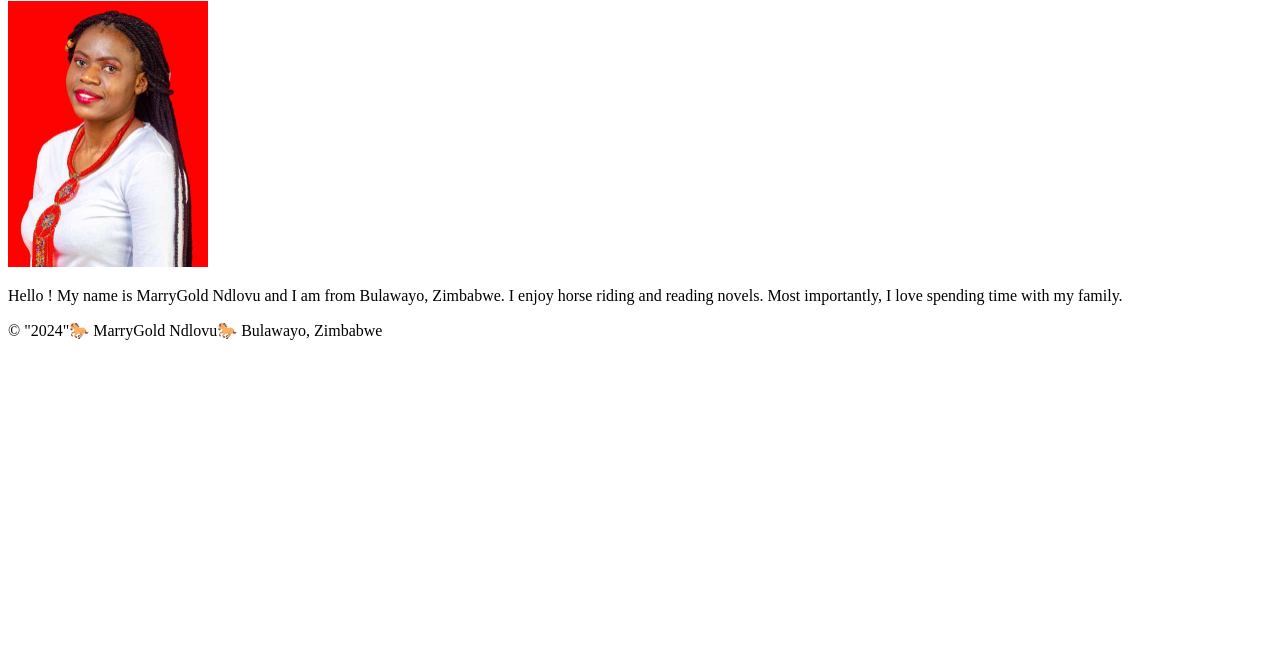
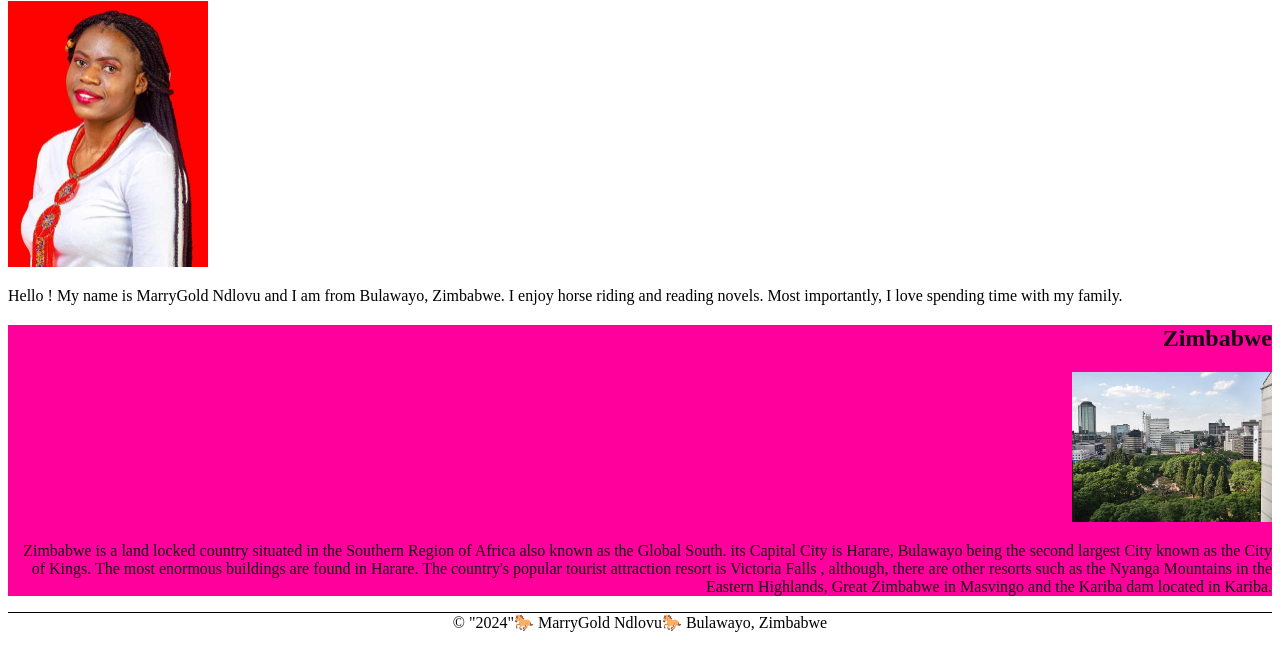
Before and after one commit to marrygoldndlovu/wdd130, a plain HTML site: page index.html in a window 1280 px wide. Shown: the part 105-776 px from the top of the page. Drawn offline with Linux system fonts and the light colour scheme.

Commit message:
commit holygrail.html

```diff
--- a/index.html
+++ b/index.html
@@ -4,6 +4,9 @@
         <meta charset="utf-8">
         <meta name="viewport" content="width=device-width,initial-scale=1.0">
         <title>MarryGold Ndlovu | WDD 130</title>
+        <meta name="description"content="MarryGold Ndlovu's BYU-Idaho WDD 130 course home page">
+        <meta name="author" content="MarryGold Ndlovu">
+        <link rel="stylesheet" href="styles.css">
     </head>
     <body>
             <header>
@@ -18,6 +21,11 @@
         <img src="images/profile.jpg" alt="Hello, my name is MarryGold Ndlovu" width="200">
         <p>Hello ! My name is MarryGold Ndlovu and I am from Bulawayo, Zimbabwe. I enjoy horse riding and reading novels. Most importantly, I love spending time with my family.</p>
     </main>
+    <aside>
+        <h2>Zimbabwe</h2>
+        <img src="images/Zimbabwe.jpg" alt="Buildings at Harare, the Capital City of Zimbabwe">
+        <p>Zimbabwe is a land locked country situated in the Southern Region of Africa also known as the Global South. its Capital City is Harare, Bulawayo being the second largest City known as the City of Kings. The most enormous buildings are found in Harare.  The country's popular tourist attraction resort is Victoria Falls , although, there are other resorts such as the Nyanga Mountains in the Eastern Highlands, Great Zimbabwe in Masvingo and the Kariba dam located in Kariba. </p>
+    </aside>
         <footer>
             &copy; "2024"🐎 MarryGold Ndlovu🐎 Bulawayo, Zimbabwe</p>
         </footer>
```
Also changed, not shown: images/Zimbabwe.jpg (added).
